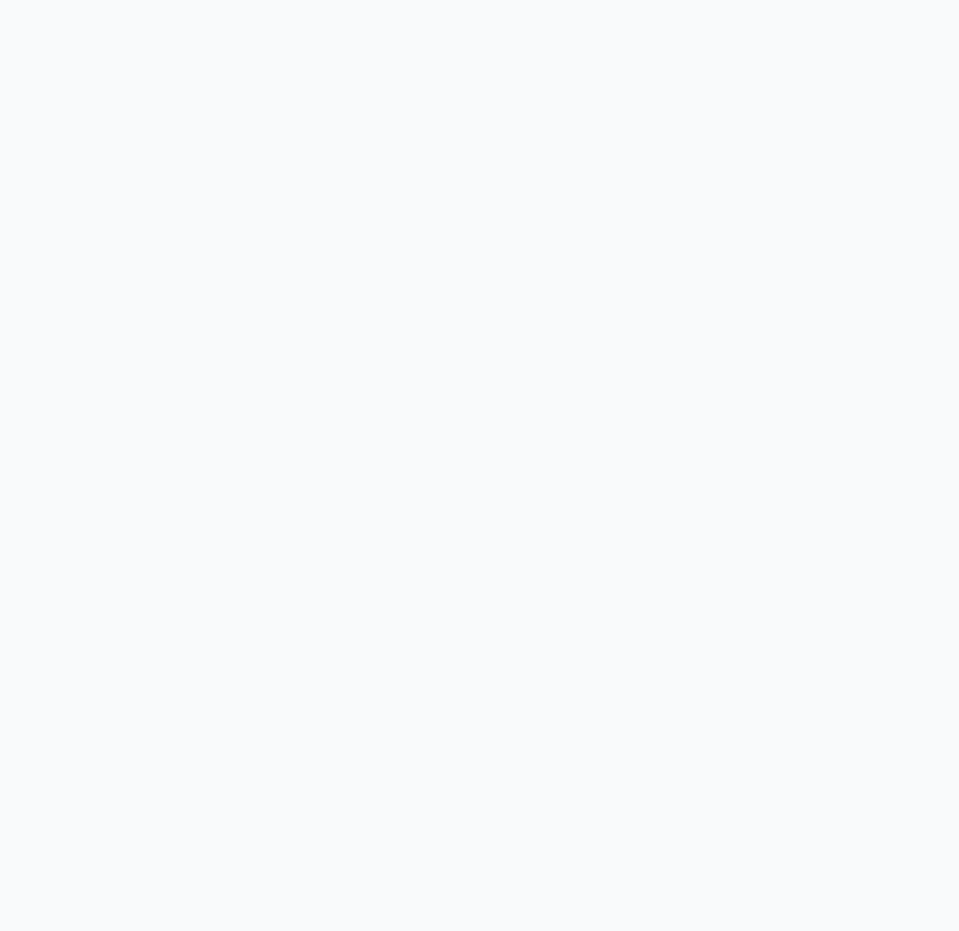
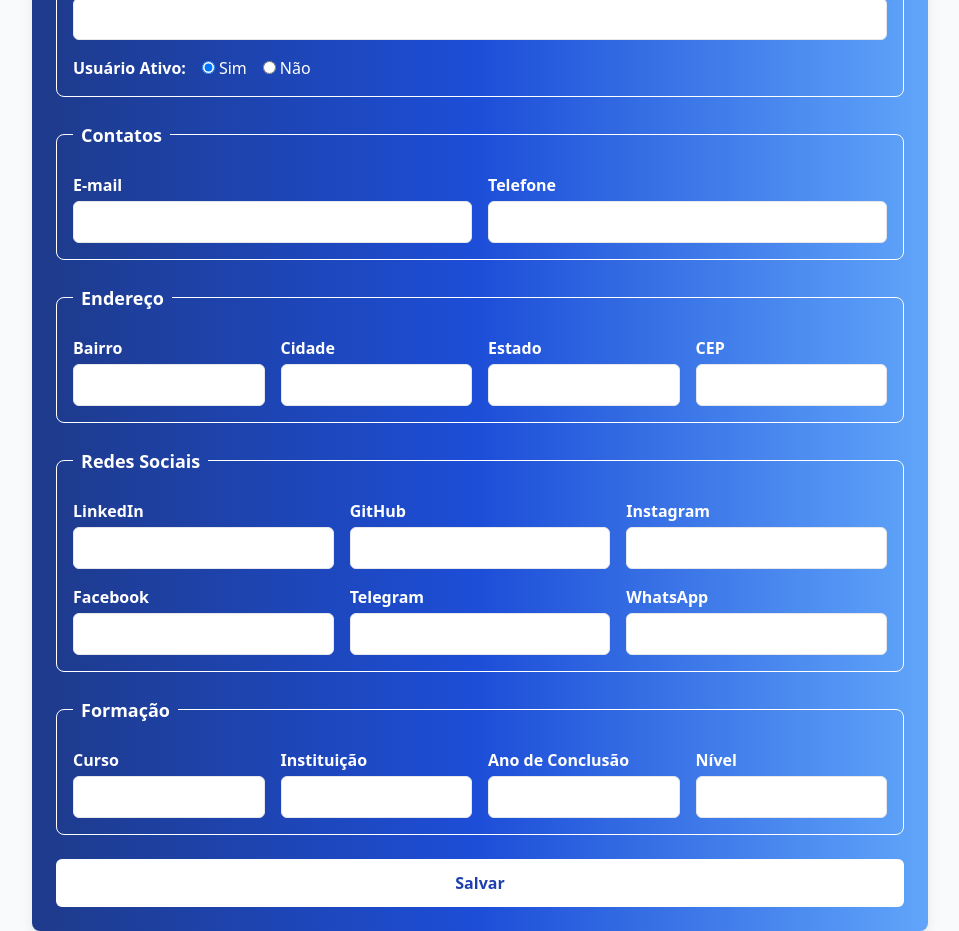
Before and after one commit to geovanecarvalho/my-portfolio, a React (Vite) app: page /#/admin/profile in a window 1280 px wide. Shown: the part 620-1551 px from the top of the page, without its empty margins (160-1119 px from the left). Before the commit the page ends 800 px from the top, so only its background shows below. Built offline with nearby package versions, Linux system fonts and the light colour scheme; no server answers; sample sign-in values are in the browser's storage.

Commit message:
add componet form profile

```diff
--- /dev/null
+++ b/src/components/Admin/compFormProfile.tsx
@@ -0,0 +1,247 @@
+import { useState, FormEvent } from "react";
+import { collection, addDoc, serverTimestamp } from "firebase/firestore";
+import { db } from "../../services/firebase";
+
+// Tipagem do formulário
+interface FormState {
+  nomeCompleto: string;
+  foto: string;
+  bio: string;
+  softSkills: string;
+  email: string;
+  telefone: string;
+  bairro: string;
+  cidade: string;
+  estado: string;
+  cep: string;
+  linkedin: string;
+  github: string;
+  instagram: string;
+  facebook: string;
+  telegram: string;
+  whatsapp: string;
+  curso: string;
+  instituicao: string;
+  anoConclusao: string;
+  nivel: string;
+  ativo: "sim" | "nao";
+}
+
+export default function FormProfile() {
+  const [form, setForm] = useState<FormState>({
+    nomeCompleto: "",
+    foto: "",
+    bio: "",
+    softSkills: "",
+    email: "",
+    telefone: "",
+    bairro: "",
+    cidade: "",
+    estado: "",
+    cep: "",
+    linkedin: "",
+    github: "",
+    instagram: "",
+    facebook: "",
+    telegram: "",
+    whatsapp: "",
+    curso: "",
+    instituicao: "",
+    anoConclusao: "",
+    nivel: "",
+    ativo: "sim"
+  });
+
+  const [mensagem, setMensagem] = useState("");
+
+  const handleChange = (
+    e: React.ChangeEvent<HTMLInputElement | HTMLTextAreaElement>
+  ) => {
+    const { name, value } = e.target;
+    setForm((prev) => ({ ...prev, [name]: value }));
+  };
+
+  const handleSubmit = async (e: FormEvent) => {
+    e.preventDefault();
+    try {
+      await addDoc(collection(db, "perfil"), {
+        perfil: {
+          foto: form.foto,
+          nomeCompleto: form.nomeCompleto,
+          bio: form.bio,
+          softSkills: form.softSkills,
+          ativo: form.ativo === "sim"
+        },
+        contatos: {
+          email: form.email,
+          telefone: form.telefone
+        },
+        endereco: {
+          bairro: form.bairro,
+          cidade: form.cidade,
+          estado: form.estado,
+          cep: form.cep
+        },
+        redes_sociais: {
+          linkedin: form.linkedin,
+          github: form.github,
+          instagram: form.instagram,
+          facebook: form.facebook,
+          telegram: form.telegram,
+          whatsapp: form.whatsapp
+        },
+        formacao: {
+          curso: form.curso,
+          instituicao: form.instituicao,
+          anoConclusao: form.anoConclusao,
+          nivel: form.nivel
+        },
+        atualizadoEm: serverTimestamp()
+      });
+      setMensagem("Perfil atualizado com sucesso!");
+    } catch (error) {
+      console.error(error);
+      setMensagem("Erro ao atualizar perfil.");
+    }
+  };
+
+  const Input = ({
+    label,
+    name,
+    type = "text"
+  }: {
+    label: string;
+    name: keyof FormState;
+    type?: string;
+  }) => (
+    <div className="flex flex-col gap-1">
+      <label className="font-semibold text-white">{label}</label>
+      <input
+        type={type}
+        name={name}
+        value={form[name]}
+        onChange={handleChange}
+        className="border px-3 py-2 rounded-md w-full focus:outline-none focus:ring-2 focus:ring-blue-300"
+      />
+    </div>
+  );
+
+  const Textarea = ({
+    label,
+    name
+  }: {
+    label: string;
+    name: keyof FormState;
+  }) => (
+    <div className="flex flex-col gap-1">
+      <label className="font-semibold text-white">{label}</label>
+      <textarea
+        name={name}
+        value={form[name]}
+        onChange={handleChange}
+        className="border px-3 py-2 rounded-md w-full h-24 focus:outline-none focus:ring-2 focus:ring-blue-300"
+      />
+    </div>
+  );
+
+  const FieldGroup = ({
+    title,
+    children
+  }: {
+    title: string;
+    children: React.ReactNode;
+  }) => (
+    <fieldset className="border border-white rounded-lg p-4">
+      <legend className="font-bold text-lg text-white px-2">{title}</legend>
+      <div className="grid gap-4 mt-2">{children}</div>
+    </fieldset>
+  );
+
+  return (
+    <div className="p-6 max-w-4xl mx-auto bg-gradient-to-r from-blue-900 via-blue-700 to-blue-400 rounded-lg shadow-lg">
+      <h1 className="text-3xl font-bold mb-6 text-center text-white">Editar Perfil</h1>
+
+      <form onSubmit={handleSubmit} className="grid gap-6">
+        <FieldGroup title="Perfil">
+          <Input label="Foto de Perfil (URL)" name="foto" type="url" />
+          <Input label="Nome Completo" name="nomeCompleto" />
+          <Textarea label="Bio / Resumo Profissional" name="bio" />
+          <Input label="Soft Skills" name="softSkills" />
+
+          <div className="flex gap-4 items-center">
+            <label className="font-semibold text-white">Usuário Ativo:</label>
+            <label className="text-white">
+              <input
+                type="radio"
+                name="ativo"
+                value="sim"
+                checked={form.ativo === "sim"}
+                onChange={handleChange}
+                className="mr-1"
+              />
+              Sim
+            </label>
+            <label className="text-white">
+              <input
+                type="radio"
+                name="ativo"
+                value="nao"
+                checked={form.ativo === "nao"}
+                onChange={handleChange}
+                className="mr-1"
+              />
+              Não
+            </label>
+          </div>
+        </FieldGroup>
+
+        <FieldGroup title="Contatos">
+          <div className="grid md:grid-cols-2 gap-4">
+            <Input label="E-mail" name="email" type="email" />
+            <Input label="Telefone" name="telefone" />
+          </div>
+        </FieldGroup>
+
+        <FieldGroup title="Endereço">
+          <div className="grid md:grid-cols-4 gap-4">
+            <Input label="Bairro" name="bairro" />
+            <Input label="Cidade" name="cidade" />
+            <Input label="Estado" name="estado" />
+            <Input label="CEP" name="cep" />
+          </div>
+        </FieldGroup>
+
+        <FieldGroup title="Redes Sociais">
+          <div className="grid md:grid-cols-3 gap-4">
+            <Input label="LinkedIn" name="linkedin" type="url" />
+            <Input label="GitHub" name="github" type="url" />
+            <Input label="Instagram" name="instagram" type="url" />
+            <Input label="Facebook" name="facebook" type="url" />
+            <Input label="Telegram" name="telegram" type="url" />
+            <Input label="WhatsApp" name="whatsapp" type="url" />
+          </div>
+        </FieldGroup>
+
+        <FieldGroup title="Formação">
+          <div className="grid md:grid-cols-4 gap-4">
+            <Input label="Curso" name="curso" />
+            <Input label="Instituição" name="instituicao" />
+            <Input label="Ano de Conclusão" name="anoConclusao" type="number" />
+            <Input label="Nível" name="nivel" />
+          </div>
+        </FieldGroup>
+
+        <button
+          type="submit"
+          className="bg-white text-blue-800 py-3 rounded-md font-semibold hover:bg-blue-100 transition"
+        >
+          Salvar
+        </button>
+
+        {mensagem && (
+          <p className="text-center text-green-200 font-medium">{mensagem}</p>
+        )}
+      </form>
+    </div>
+  );
+}
--- a/src/pages/admin_profile.tsx
+++ b/src/pages/admin_profile.tsx
@@ -1,11 +1,14 @@
 import React, { Component } from 'react';
 import ComponentMenuAdmin from '../components/Admin/compMenuAdmin';
+import FormProfile from '../components/Admin/compFormProfile';
 
 const Profile: React.FC = () => {
     return (
     <>
-        <ComponentMenuAdmin pageName="Cadastro de Profile" />
-    </>);
+        <ComponentMenuAdmin pageName="Cadastro de Profile" />,
+        <FormProfile/>
+    </>
+    );
 }
 
 export default Profile;
```
